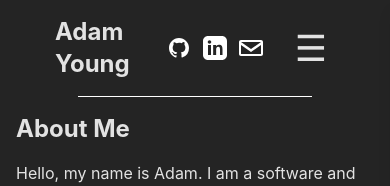
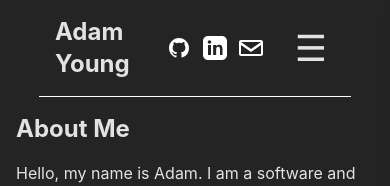
Before and after one commit to Adonuu/portfolio, a React (Vite) app: page / in a window 390 px wide. Shown: the top 186 px of the page. Built offline with nearby package versions, Linux system fonts and the light colour scheme.

Commit message:
more styling updates to ensure when in tablet mode users can navigate to other pages and so white bar would be displayed properly on all layouts

```diff
--- a/src/components/topbar.jsx
+++ b/src/components/topbar.jsx
@@ -52,12 +52,12 @@ export function TopBar() {
           </div>
         </div>
         <BurgerMenu className="flex ml-4 justify-center items-center lg:hidden" />
-        <div className="hidden gap-2 lg:flex  lg:ml-auto mt-2 lg:mt-0">
+        <div className="hidden gap-2 md:flex  lg:ml-auto mt-2 lg:mt-0">
           <Link className="relative text-lg hover:text-blue-500 after:content-[''] after:absolute after:left-0 after:bottom-[-2px] after:w-full after:h-[2px] after:bg-blue-500 after:transition-all after:duration-300 after:scale-x-0 hover:after:scale-x-100 hover:after:origin-left hover:no-underline" to="/resume">Resume</Link>
           <Link className="relative text-lg hover:text-blue-500 after:content-[''] after:absolute after:left-0 after:bottom-[-2px] after:w-full after:h-[2px] after:bg-blue-500 after:transition-all after:duration-300 after:scale-x-0 hover:after:scale-x-100 hover:after:origin-left hover:no-underline" to="/work">Work</Link>
         </div>
       </nav>
-      <div className="h-0.25 bg-white w-3/5 mx-auto"></div>
+      <div className="h-0.25 w-4/5 bg-white lg:w-3/5 mx-auto"></div>
     </header>
   );
 }
```
